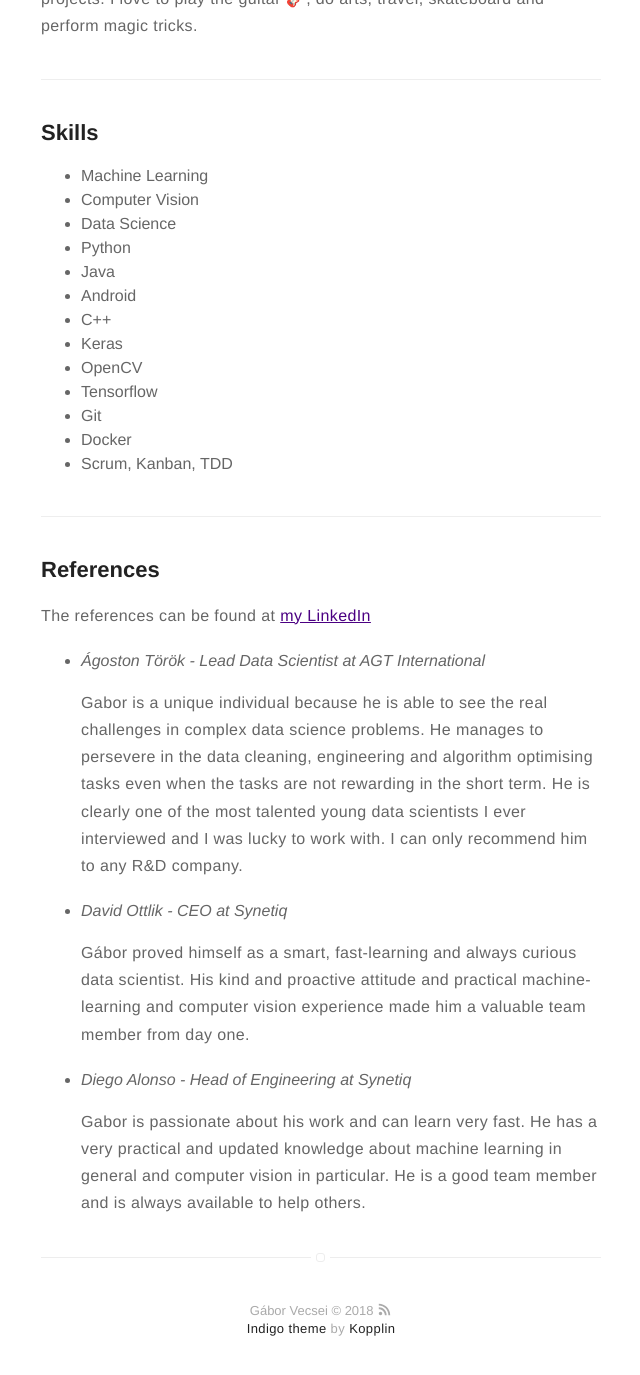
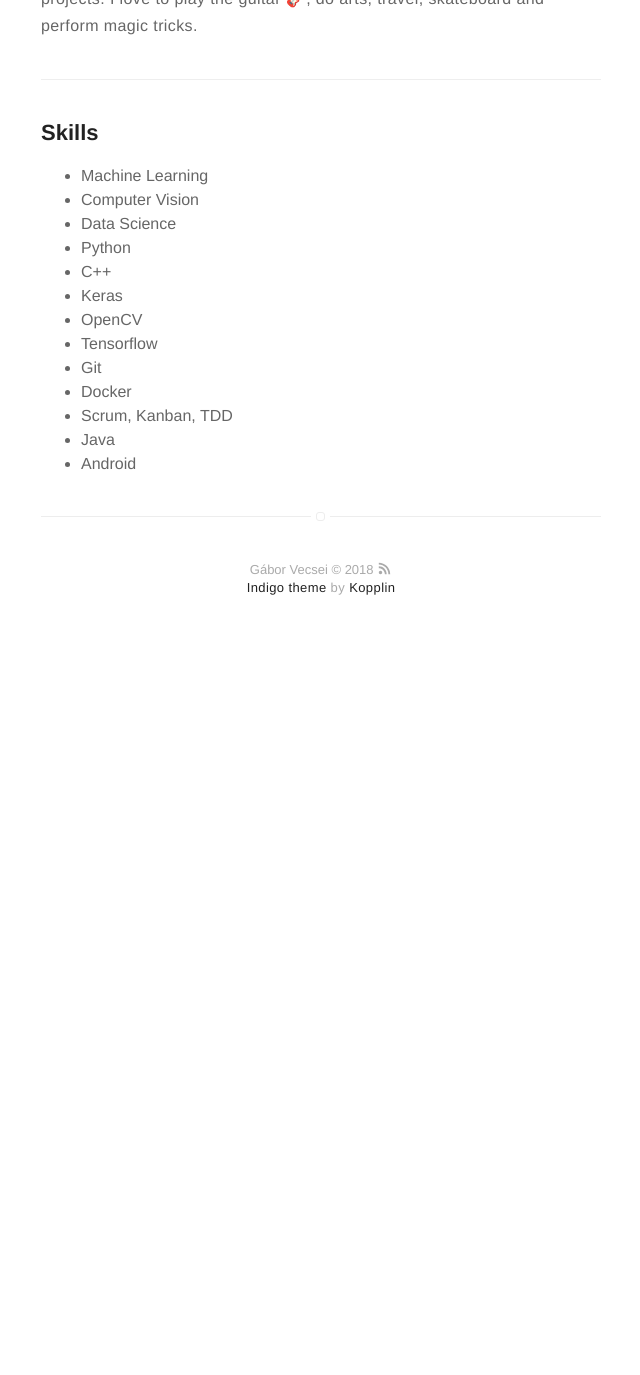
Before and after one commit to gaborvecsei/gaborvecsei.github.io, a Jekyll site: the page built from about.md, in a window 1280 px wide and 1400 px high, scrolled down 658 px. Shown: the top 1375 px of the window, without its empty margins (319-959 px from the left). Built offline with Jekyll 4.4.1, drawn with Linux system fonts in a browser that asks for light colours; emoji names are drawn with the system emoji font; after the commit the page ends 1317 px from its top, so only the background shows below that.

Commit message:
Update about.md

```diff
--- a/about.md
+++ b/about.md
@@ -24,16 +22,6 @@ layout: page
 	<li>Git</li>
 	<li>Docker</li>
 	<li>Scrum, Kanban, TDD</li>
+	<li>Java</li>
+	<li>Android</li>
 </ul>
-
----
-
-<h2>References</h2>
-
-The references can be found at [my LinkedIn](https://www.linkedin.com/in/gaborvecsei/)
-
-<ul>
-	<li><i>Ágoston Török - Lead Data Scientist at AGT International</i><p>Gabor is a unique individual because he is able to see the real challenges in complex data science problems. He manages to persevere in the data cleaning, engineering and algorithm optimising tasks even when the tasks are not rewarding in the short term. He is clearly one of the most talented young data scientists I ever interviewed and I was lucky to work with. I can only recommend him to any R&D company.</p></li>
-	<li><i>David Ottlik - CEO at Synetiq</i><p>Gábor proved himself as a smart, fast-learning and always curious data scientist. His kind and proactive attitude and practical machine-learning and computer vision experience made him a valuable team member from day one.</p></li>
-	<li><i>Diego Alonso - Head of Engineering at Synetiq</i><p>Gabor is passionate about his work and can learn very fast. He has a very practical and updated knowledge about machine learning in general and computer vision in particular. He is a good team member and is always available to help others.</p></li>
-</ul>
```
Also changed, not shown: other parts of about.md (+0 -2 lines).
